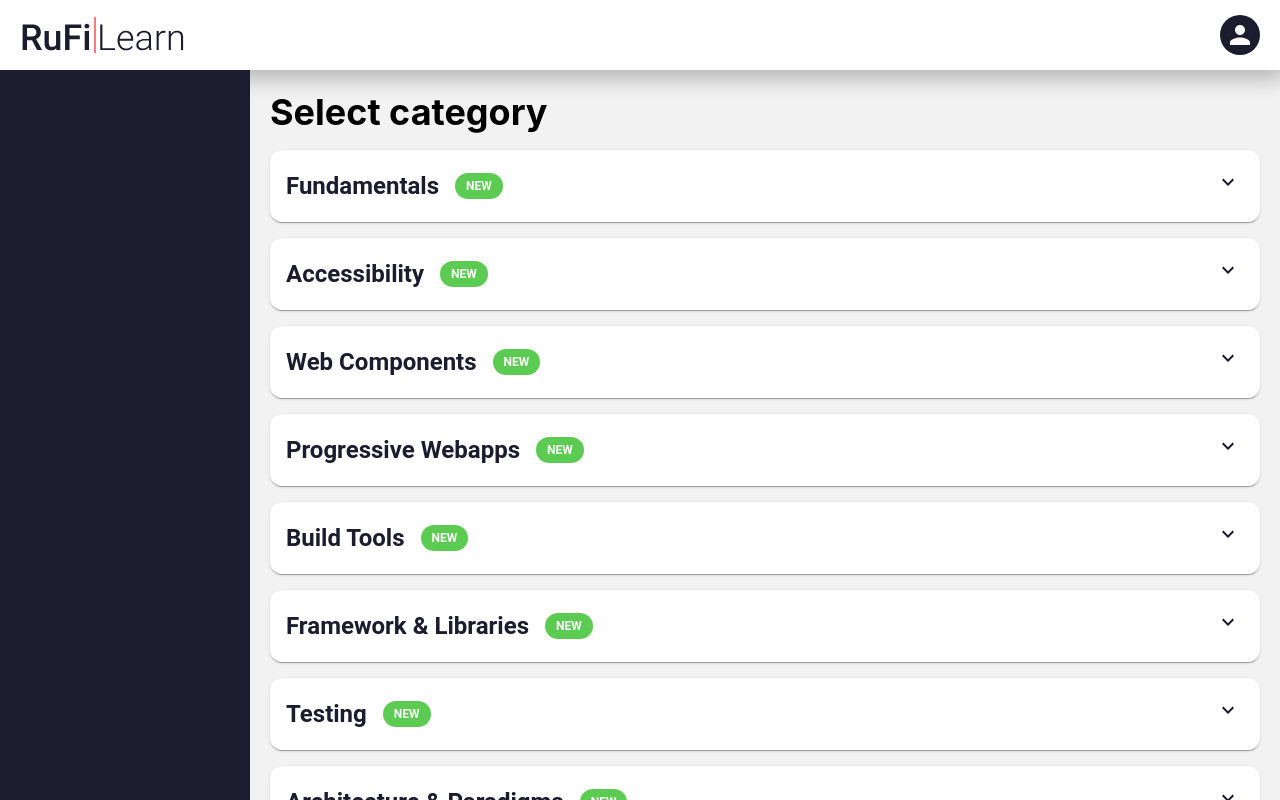
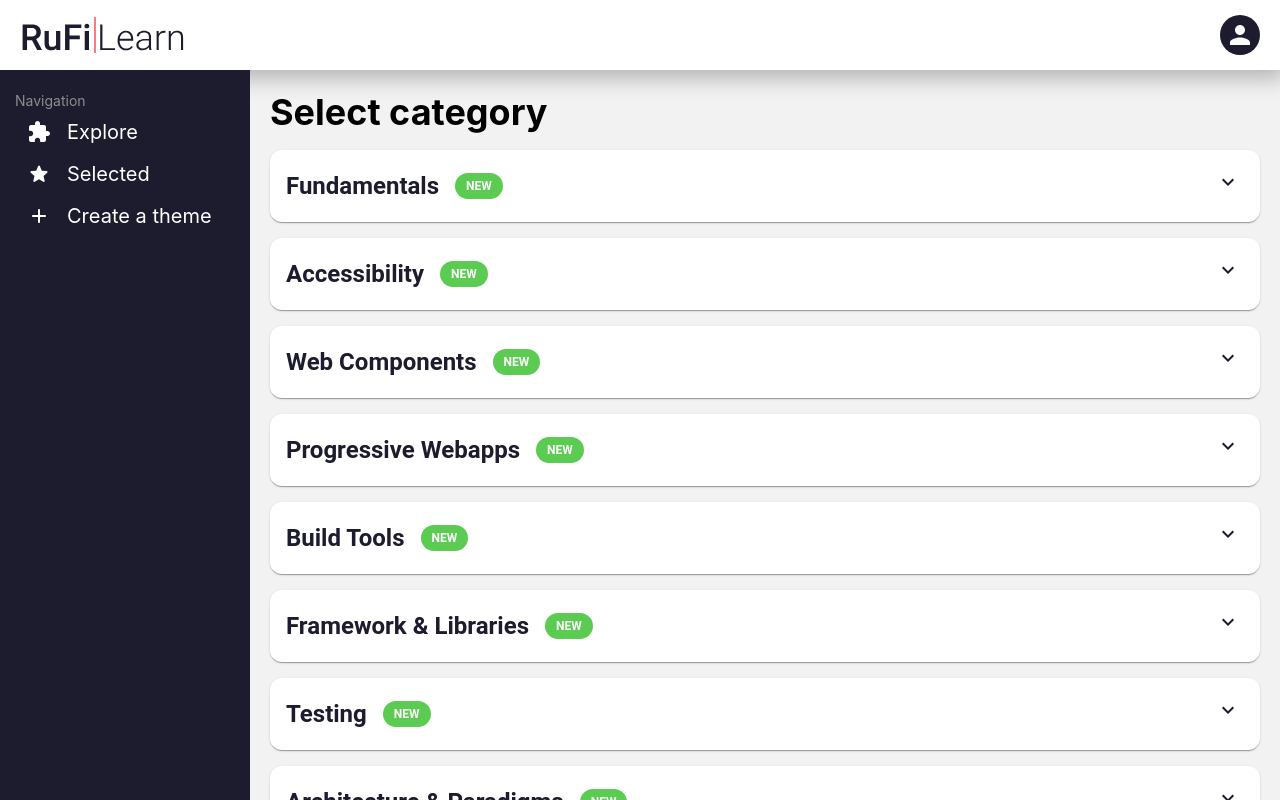
Before and after one commit to RuFi2k/rufi-learn, a React (Create React App) app: page /explore in a window 1280 px wide. Built offline with nearby package versions, Linux system fonts and the light colour scheme.

Commit message:
navbar icons

```diff
--- a/src/components/Navbar.tsx
+++ b/src/components/Navbar.tsx
@@ -1,5 +1,10 @@
 import { makeStyles } from "@material-ui/core";
 import clsx from "clsx";
+import { useHistory } from "react-router";
+import { IMenuSection } from "../types";
+import ExtensionIcon from "@material-ui/icons/Extension";
+import StarRoundedIcon from "@material-ui/icons/StarRounded";
+import AddRoundedIcon from "@material-ui/icons/AddRounded";
 
 const useStyles = makeStyles({
   navbar: {
@@ -9,12 +14,86 @@ const useStyles = makeStyles({
     hieght: "100%",
     overflowY: "scroll",
   },
+  sectionTitle: {
+    color: "#8D8D8D",
+    fontSize: "14px",
+    marginBottom: 8,
+    display: "inline-block",
+  },
+  item: {
+    lineHeight: "30px",
+    padding: "0 12px",
+    color: "#FFF",
+    fontSize: "20px",
+    marginBottom: 12,
+    cursor: "pointer",
+    display: "flex",
+    alignItems: "center",
+    borderRadius: 8,
+    "&:hover": {
+      background: "#404052",
+    },
+  },
+  icon: {
+    marginRight: 16,
+  },
 });
+
+const menu: IMenuSection[] = [
+  {
+    title: "Navigation",
+    items: [
+      {
+        icon: ExtensionIcon,
+        text: "Explore",
+        to: "/explore",
+      },
+      {
+        icon: StarRoundedIcon,
+        text: "Selected",
+        to: "/favourites",
+      },
+      {
+        icon: AddRoundedIcon,
+        text: "Create a theme",
+        to: "/create",
+      },
+    ],
+  },
+];
 
 const Navbar = (): JSX.Element => {
   const classes = useStyles();
 
-  return <div className={clsx(classes.navbar, "no-scroll")}></div>;
+  const history = useHistory();
+
+  const handleClick = (ref: string) => {
+    history.push(ref);
+  };
+
+  return (
+    <div className={clsx(classes.navbar, "no-scroll")}>
+      {menu.map((section) => (
+        <>
+          <span className={classes.sectionTitle}>{section.title}</span>
+          {section.items.map((item) => {
+            const Icon = item.icon;
+
+            return (
+              <div
+                className={classes.item}
+                key={item.text}
+                onClick={() => handleClick(item.to)}
+              >
+                {Icon && <Icon className={classes.icon} />}
+                {item.text}
+              </div>
+            );
+          })}
+        </>
+      ))}
+    </div>
+  );
 };
 
 export default Navbar;
--- a/src/components/steps/AdditionalInformation.tsx
+++ b/src/components/steps/AdditionalInformation.tsx
@@ -102,7 +102,7 @@ export const AdditionalInformation = ({ submit, prev }: Props): JSX.Element => {
         >
           <TextField
             multiline
-            label="Description"
+            label="Description*"
             value={values.description}
             onBlur={touch}
             variant="outlined"
--- a/src/types/index.ts
+++ b/src/types/index.ts
@@ -3,3 +3,4 @@ export * from "./forms";
 export * from "./modal";
 export * from "./redux";
 export * from "./route";
+export * from "./navbar";
```
Also changed, not shown: src/types/navbar.ts (added, +12 -0 lines).
